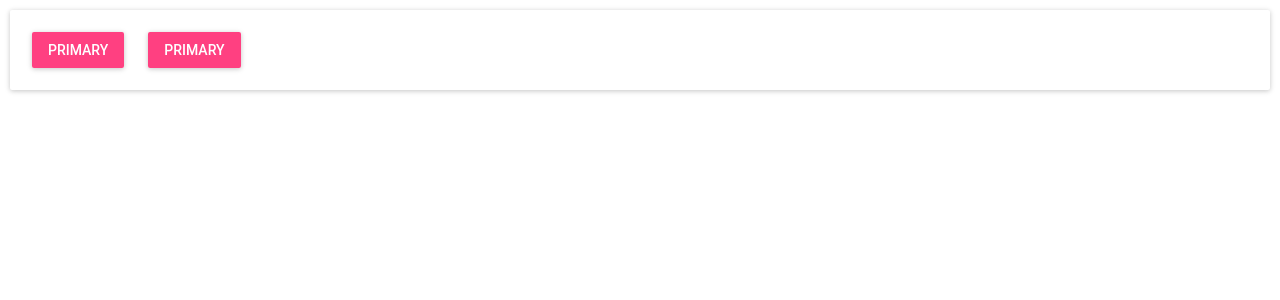
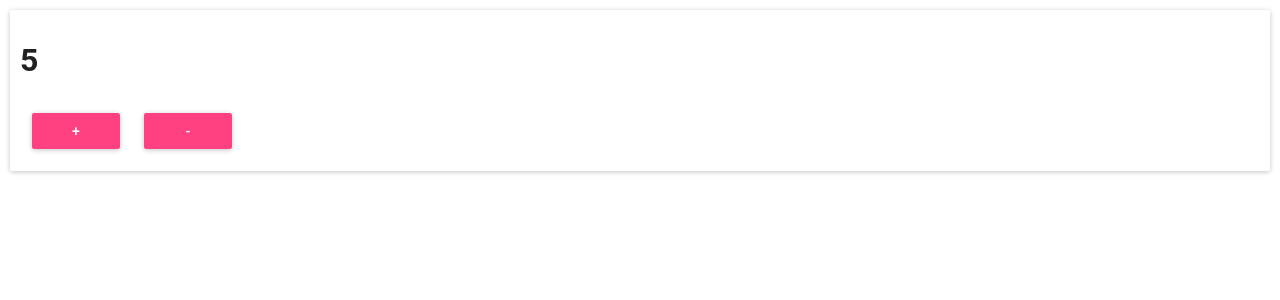
Before and after one commit to MarcinGal/react-3day, a React (Create React App) app: page /counter in a window 1280 px wide. Shown: the top 300 px of the page. Built offline with nearby package versions, Linux system fonts and the light colour scheme.

Commit message:
Counter added

```diff
--- a/src/App.js
+++ b/src/App.js
@@ -1,14 +1,14 @@
 import React from 'react'
-import Button from './components/Button'
+
 import Paper from './components/Paper'
+import Counter from './Counter'
 
 
 const App = (props) => (
   <Paper>
-    <Button
-    onClick={() => alert('assdasd')}/>
-    <Button
-    onClick={() => alert('assdasd')}/>
+    <Counter
+      startNumber={5}
+    />
   </Paper>
 )
 
--- /dev/null
+++ b/src/Counter.js
@@ -0,0 +1,32 @@
+import React from 'react'
+
+import Button from './components/Button'
+
+class Counter extends React.Component {
+constructor(props){
+    super()
+
+    this.state = {
+        number: props.startNumber
+    }
+}
+    render() {
+        return (
+            <div>
+                <h1>
+                    {this.props.startNumber}
+                </h1>
+                <Button
+                onClick={() => alert('Its working!')}
+                label={'+'}
+                />
+                <Button
+                onClick={() => alert('Its working!')}
+                label={'-'}
+                />
+            </div>
+        )
+    }
+}
+
+export default Counter
--- a/src/components/Button.js
+++ b/src/components/Button.js
@@ -9,7 +9,7 @@
 
 const Button = (props) => (
     <RaisedButton
-        label="Primary"
+        label={props.label}
         secondary={true}
         style={style}
         onClick={props.onClick}
```
